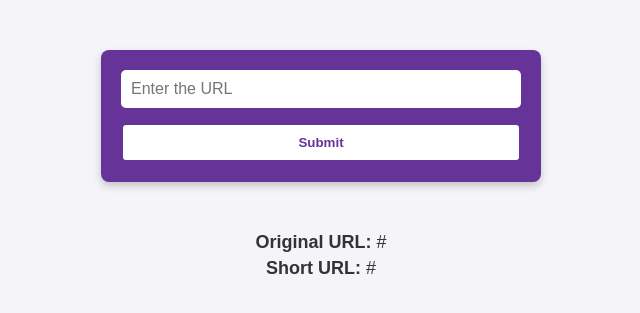
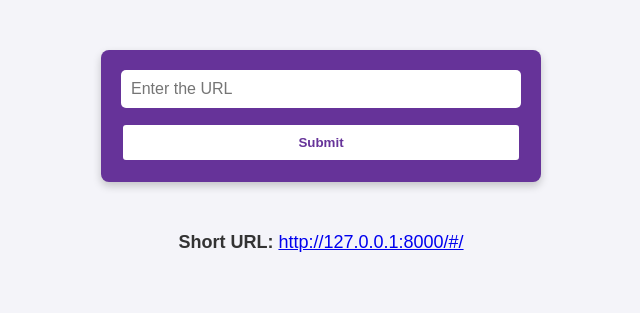
Before and after one commit to Nikhil-Gupta67/Url_Sort, a Django app: template templates/index.html in a window 1280 px wide. Shown: the top 313 px of the page, without its empty margins (319-959 px from the left). Run offline with Django 5.2, Linux system fonts and the light colour scheme; the template is opened without the code that fills it: most values are stand-ins (such as "Sample title", 1, 10 or a date in 2020).

Commit message:
Modified the html file

```diff
--- a/templates/index.html
+++ b/templates/index.html
@@ -63,8 +63,12 @@
     </form>
     {% if full_url and short_url %}
     <div class="result">
-      <p><strong>Original URL:</strong> {{ full_url }}</p>
-      <p><strong>Short URL:</strong> {{ short_url }}</p>
+      <p>
+        <strong>Short URL:</strong>
+        <a href="/{{ short_url }}/" target="_blank">
+          http://127.0.0.1:8000/{{ short_url }}/
+        </a>
+      </p>
     </div>
     {% endif %}
   </body>
```
